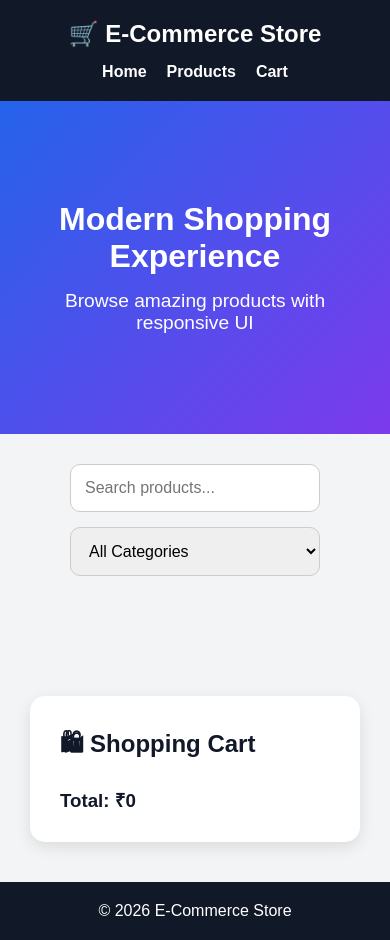
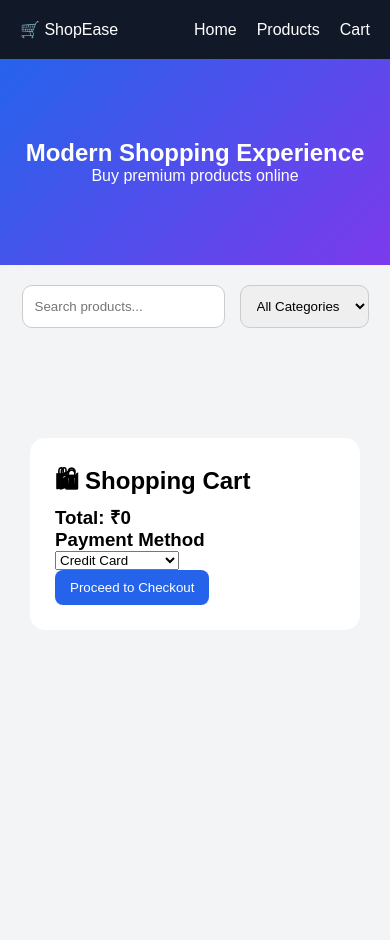
Before and after one commit to pattabiniharika-stack/ecommerce-capstone-2026, a plain HTML site: page index.html in a window 390 px wide. After the commit the page ends 844 px from the top, so only its background shows below. Drawn offline with Linux system fonts and the light colour scheme; a script that the page names is missing.

Commit message:
fixed ecommerce app

```diff
--- a/index.html
+++ b/index.html
@@ -10,7 +10,7 @@
     content="width=device-width, initial-scale=1.0"
   >
 
-  <title>E-Commerce Store</title>
+  <title>Modern E-Commerce Store</title>
 
   <link rel="stylesheet" href="style.css">
 
@@ -24,14 +24,14 @@
 
   <div class="logo">
 
-      🛒 E-Commerce Store
+    🛒 ShopEase
 
   </div>
 
   <nav>
 
     <a href="#home">Home</a>
-      <a href="#products-section">Products</a>
+    <a href="#products">Products</a>
     <a href="#cart">Cart</a>
 
   </nav>
@@ -45,12 +45,12 @@
   <h1>Modern Shopping Experience</h1>
 
   <p>
-      Browse amazing products with responsive UI
+    Buy premium products online
   </p>
 
 </section>
 
-  <!-- CONTROLS -->
+<!-- SEARCH -->
 
 <section class="controls">
 
@@ -94,23 +94,47 @@
 
   <h2>🛍 Shopping Cart</h2>
 
-    <ul id="cartItems"></ul>
+  <div id="cartItems"></div>
 
   <h3 id="totalPrice">
     Total: ₹0
   </h3>
 
+  <!-- PAYMENT -->
+
+  <div class="payment-section">
+
+    <h3>Payment Method</h3>
+
+    <select id="paymentMethod">
+
+      <option>
+        Credit Card
+      </option>
+
+      <option>
+        Debit Card
+      </option>
+
+      <option>
+        UPI
+      </option>
+
+      <option>
+        Cash on Delivery
+      </option>
+
+    </select>
+
+    <button id="checkoutBtn">
+
+      Proceed to Checkout
+
+    </button>
+
+  </div>
+
 </section>
-
-  <!-- FOOTER -->
-
-  <footer>
-
-    <p>
-      © 2026 E-Commerce Store
-    </p>
-
-  </footer>
 
 <script src="products.js"></script>
 
--- a/script.js
+++ b/script.js
@@ -1,5 +1,3 @@
-// DOM ELEMENTS
-
 const productGrid =
   document.getElementById("products");
 
@@ -15,11 +13,9 @@ const cartItems =
 const totalPrice =
   document.getElementById("totalPrice");
 
-// CART STATE
-
 let cart = [];
 
-// RENDER PRODUCTS
+/* RENDER PRODUCTS */
 
 function renderProducts(items) {
 
@@ -43,14 +39,14 @@ function renderProducts(items) {
 
         <h3>${product.name}</h3>
 
-        <p><strong>₹${product.price}</strong></p>
+        <p>₹${product.price}</p>
 
         <p>${product.category}</p>
 
-        <button
-          onclick="addToCart(${product.id})"
-        >
+        <button onclick="addToCart(${product.id})">
+
           Add to Cart
+
         </button>
 
       </div>
@@ -63,7 +59,7 @@ function renderProducts(items) {
 
 }
 
-// ADD TO CART
+/* ADD TO CART */
 
 function addToCart(id) {
 
@@ -76,7 +72,7 @@ function addToCart(id) {
 
 }
 
-// RENDER CART
+/* RENDER CART */
 
 function renderCart() {
 
@@ -103,11 +99,11 @@ function renderCart() {
 
 }
 
-// SEARCH + FILTER
+/* FILTER PRODUCTS */
 
 function filterProducts() {
 
-  const searchText =
+  const search =
     searchInput.value.toLowerCase();
 
   const category =
@@ -119,7 +115,7 @@ function filterProducts() {
       const matchesSearch =
         product.name
           .toLowerCase()
-          .includes(searchText);
+          .includes(search);
 
       const matchesCategory =
         category === "all" ||
@@ -136,7 +132,7 @@ function filterProducts() {
 
 }
 
-// EVENTS
+/* EVENTS */
 
 searchInput.addEventListener(
   "input",
@@ -148,6 +144,6 @@ categoryFilter.addEventListener(
   filterProducts
 );
 
-// INITIAL RENDER
+/* INITIAL LOAD */
 
 renderProducts(products);
--- a/style.css
+++ b/style.css
@@ -1,321 +1,146 @@
-/* RESET */
+*{
 
-* {
-
-  margin: 0;
-  padding: 0;
-  box-sizing: border-box;
+  margin:0;
+  padding:0;
+  box-sizing:border-box;
 
 }
 
-/* BODY */
+body{
 
-body {
-
-  font-family: Arial, sans-serif;
-
-  background: #f3f4f6;
-
-  color: #111827;
+  font-family:Arial,sans-serif;
+  background:#f3f4f6;
 
 }
 
-/* HEADER */
+header{
 
-header {
+  background:#111827;
+  color:white;
 
-  background: #111827;
+  padding:20px;
 
-  color: white;
+  display:flex;
 
-  padding: 20px;
+  justify-content:space-between;
 
-  display: flex;
-
-  justify-content: space-between;
-
-  align-items: center;
-
-  flex-wrap: wrap;
-
-  position: sticky;
-
-  top: 0;
-
-  z-index: 1000;
+  align-items:center;
 
 }
 
-.logo {
+nav{
 
-  font-size: 1.5rem;
-
-  font-weight: bold;
+  display:flex;
+  gap:20px;
 
 }
 
-nav {
+nav a{
 
-  display: flex;
-
-  gap: 20px;
+  color:white;
+  text-decoration:none;
 
 }
 
-nav a {
-
-  color: white;
-
-  text-decoration: none;
-
-  font-weight: bold;
-
-}
-
-nav a:hover {
-
-  color: #60a5fa;
-
-}
-
-/* HERO */
-
-.hero {
+.hero{
 
   background:
   linear-gradient(135deg,#2563eb,#7c3aed);
 
-  color: white;
+  color:white;
 
-  text-align: center;
+  text-align:center;
 
-  padding: 100px 20px;
+  padding:80px 20px;
 
 }
 
-.hero h1 {
+.controls{
 
-  font-size: 3rem;
+  display:flex;
 
-  margin-bottom: 15px;
+  justify-content:center;
 
-}
+  gap:15px;
 
-.hero p {
-
-  font-size: 1.2rem;
-
-}
-
-/* CONTROLS */
-
-.controls {
-
-  display: flex;
-
-  justify-content: center;
-
-  gap: 15px;
-
-  padding: 30px;
-
-  flex-wrap: wrap;
+  padding:20px;
 
 }
 
 .controls input,
-.controls select {
+.controls select{
 
-  padding: 14px;
+  padding:12px;
 
-  border-radius: 10px;
+  border-radius:10px;
 
-  border: 1px solid #ccc;
-
-  min-width: 250px;
-
-  font-size: 16px;
+  border:1px solid #ccc;
 
 }
 
-/* PRODUCT GRID */
+.product-grid{
 
-.product-grid {
-
-  display: grid;
+  display:grid;
 
   grid-template-columns:
-    repeat(auto-fit,minmax(260px,1fr));
+  repeat(auto-fit,minmax(250px,1fr));
 
-  gap: 25px;
+  gap:20px;
 
-  padding: 30px;
+  padding:30px;
 
 }
 
-/* PRODUCT CARD */
+.card{
 
-.card {
+  background:white;
 
-  background: white;
+  border-radius:15px;
 
-  border-radius: 15px;
-
-  overflow: hidden;
-
-  box-shadow:
-    0 5px 15px rgba(0,0,0,0.1);
-
-  transition:
-    transform 0.3s ease,
-    box-shadow 0.3s ease;
-
-}
-
-.card:hover {
-
-  transform: translateY(-5px);
-
-  box-shadow:
-    0 10px 25px rgba(0,0,0,0.15);
-
-}
-
-/* IMAGE */
-
-.card img {
-
-  width: 100%;
-
-  height: 220px;
-
-  object-fit: cover;
-
-}
-
-/* CONTENT */
-
-.card-content {
-
-  padding: 20px;
-
-}
-
-.card h3 {
-
-  margin-bottom: 10px;
-
-}
-
-.card p {
-
-  margin-bottom: 10px;
-
-}
-
-/* BUTTON */
-
-button {
-
-  background: #2563eb;
-
-  color: white;
-
-  border: none;
-
-  padding: 12px 18px;
-
-  border-radius: 10px;
-
-  cursor: pointer;
-
-  font-weight: bold;
-
-  transition: 0.3s;
-
-}
-
-button:hover {
-
-  background: #1d4ed8;
-
-}
-
-/* CART */
-
-.cart-section {
-
-  background: white;
-
-  margin: 30px;
-
-  padding: 30px;
-
-  border-radius: 15px;
+  overflow:hidden;
 
   box-shadow:
   0 5px 15px rgba(0,0,0,0.1);
 
 }
 
-.cart-section h2 {
+.card img{
 
-  margin-bottom: 20px;
+  width:100%;
+  height:220px;
+  object-fit:cover;
 
 }
 
-#cartItems {
+.card-content{
 
-  margin-bottom: 20px;
+  padding:20px;
 
 }
 
-#cartItems li {
+button{
 
-  margin-bottom: 10px;
+  background:#2563eb;
+  color:white;
 
-  list-style: none;
+  border:none;
 
-  padding: 10px;
+  padding:10px 15px;
 
-  background: #f9fafb;
+  border-radius:8px;
 
-  border-radius: 8px;
+  cursor:pointer;
 
 }
 
-/* FOOTER */
+.cart-section{
 
-footer {
+  background:white;
 
-  background: #111827;
+  margin:30px;
 
-  color: white;
+  padding:25px;
 
-  text-align: center;
-
-  padding: 20px;
-
-  margin-top: 40px;
+  border-radius:15px;
 
 }
-
-/* MOBILE */
-
-@media(max-width:768px){
-
-  header {
-
-    flex-direction: column;
-
-    gap: 15px;
-
-  }
-
-  .hero h1 {
-
-    font-size: 2rem;
-
-  }
-
-}
```
Also changed, not shown: product.js (+9 -69 lines). Lines whose indentation alone changed are shown as unchanged.
